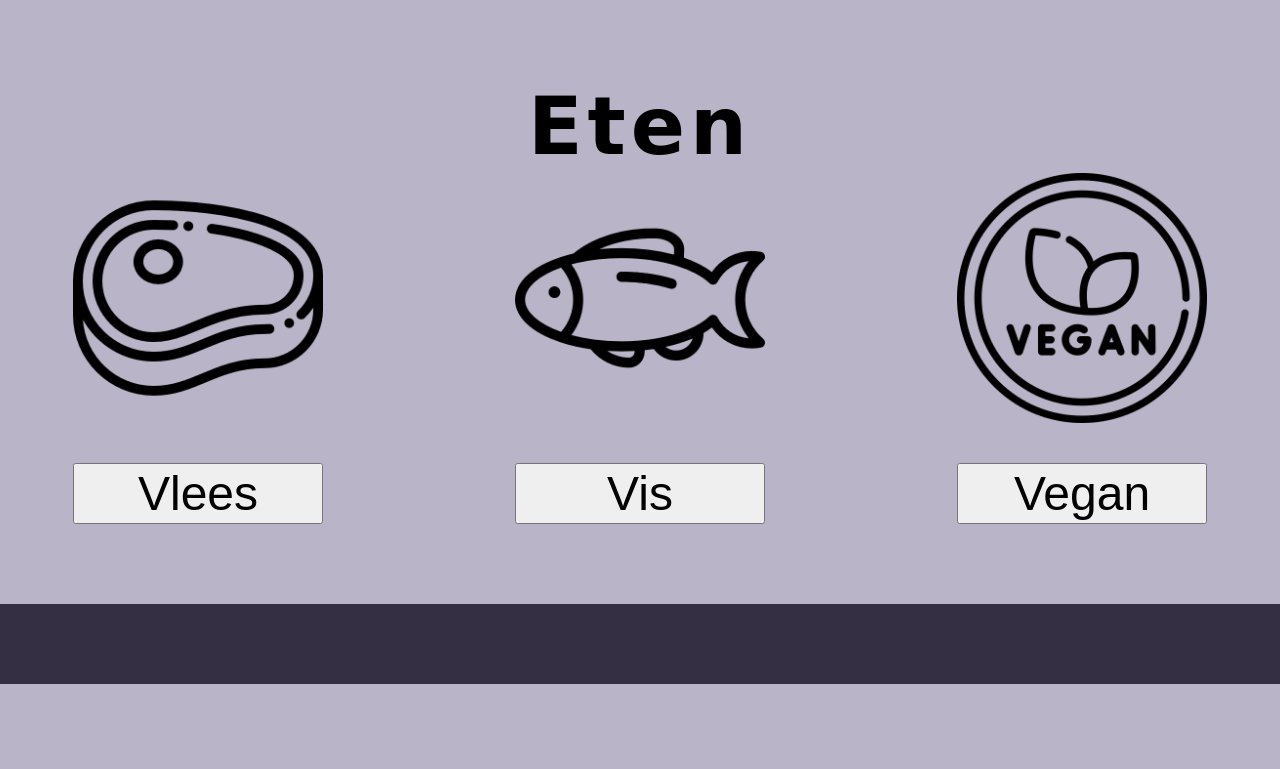
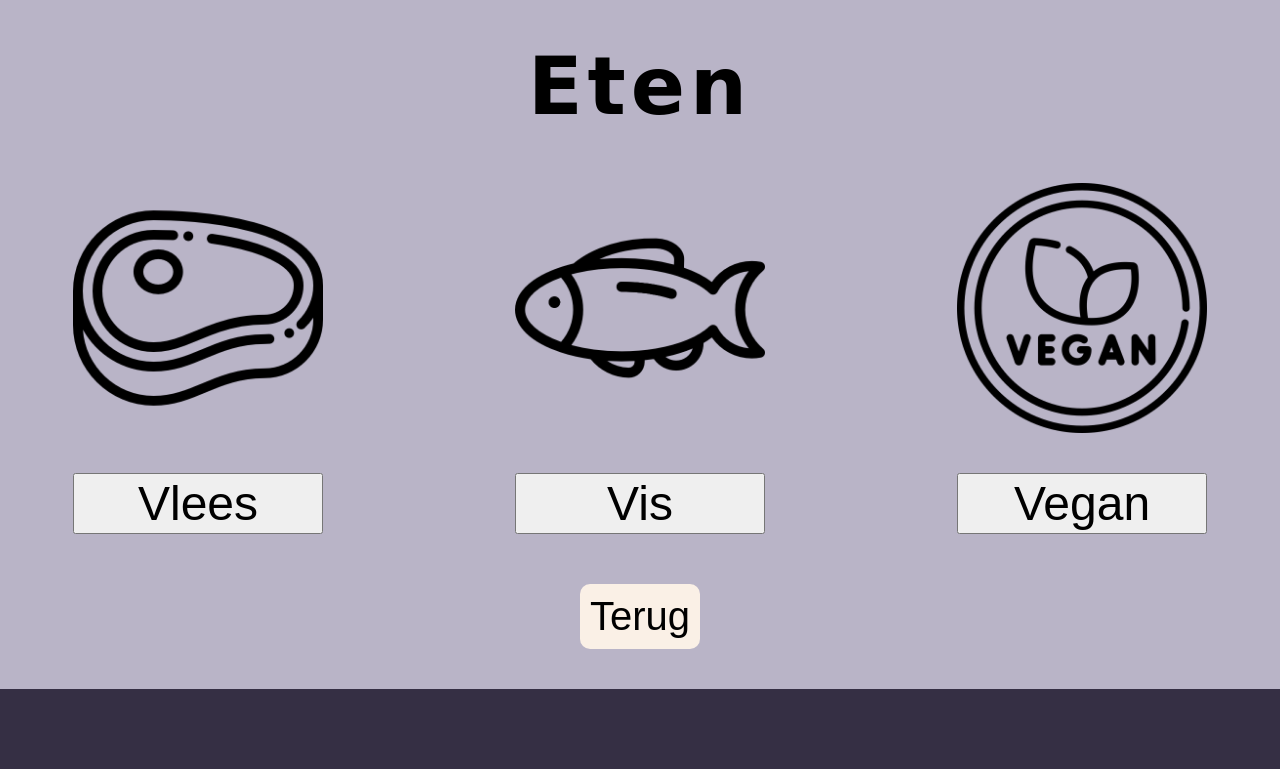
Before and after one commit to ThijsKraaijenbos/EatSimple, a PHP site: page /eten.html in a window 1280 px wide. Shown: the part 112-881 px from the top of the page. Before the commit the page ends 796 px from the top, so only its background shows below. Run offline with PHP 8.4, Linux system fonts and the light colour scheme.

Commit message:
Back button

```diff
--- a/css/index.css
+++ b/css/index.css
@@ -9,13 +9,31 @@ body {
 
 header {
     background-color: #352F44;
-    height:auto;
+    height: auto;
+}
+
+#general-back-button {
+    background-color: #FAF0E6;
+    color: #000000;
+    text-decoration: none;
+    padding: 10px;
+    border-radius: 10px;
+    font-size: 2.5rem;
+    transition: 300ms ease-in-out;
+
+
+}
+
+#general-back-button:hover {
+    background-color: #d2d2d2;
+    filter: drop-shadow(-2px 5px 1px black);
 }
 
 footer {
     background-color: #352F44;
     height: 10vh;
 }
+
 
 /* index.html start hier */
 .index_header {
@@ -28,8 +46,9 @@ footer {
     justify-content: center;
     flex-direction: column;
     align-items: center;
-    gap: 10vh;
+    gap: 20px;
 }
+
 
 .home_page_img {
     height: 20vh;
@@ -54,10 +73,17 @@ footer {
 .types_main {
     display: flex;
     justify-content: center;
-    flex-direction: row;
+    flex-direction: column;
     align-items: center;
     gap: 10vh;
     min-height: 75vh;
+}
+
+.food-drinks {
+    display: flex;
+    justify-content: center;
+    align-items: center;
+    gap: 10vh;
 }
 
 .types_main img {
@@ -68,39 +94,46 @@ footer {
 
 
 /* Eten.html start hier met editen */
-#eten-logo{
-    width:250px;
-    height:auto;
-    padding:1vh 2vw;
+#eten-logo {
+    width: 250px;
+    height: auto;
+    padding: 1vh 2vw;
 }
-#eten-main h1{
+
+#eten-main h1 {
     font-family: "Vujahday Script", cursive;
     letter-spacing: 5px;
     font-size: 5rem;
-    margin:0;
+    margin: 0;
 }
-#eten-main{
-    display:flex;
+
+#eten-main {
+    display: flex;
     flex-direction: column;
     align-items: center;
-    padding: 10vh 0vw;
+    padding: 5vh 0;
+    gap: 50px;
 }
-#container-eten{
-    display:grid;
+
+#container-eten {
+    display: grid;
     grid-template-columns: 1fr 1fr 1fr;
-    gap:15vw;
+    gap: 15vw;
 }
-article{
-    display:flex;
+
+article {
+    display: flex;
     flex-direction: column;
     align-items: center;
-    gap:5vh;
+    gap: 5vh;
 }
-article img{
-    width:250px;
-    height:auto;
+
+article img {
+    width: 250px;
+    height: auto;
 }
-article button{
+
+article button {
     font-size: 3rem;
-    width:100%;
+    width: 100%;
 }
--- a/eten.html
+++ b/eten.html
@@ -29,6 +29,7 @@
             <button>Vegan</button>
         </article>
     </div>
+        <a href="types.html" id="general-back-button"> Terug </a>
 </main>
 <footer>
 </footer>
--- a/types.html
+++ b/types.html
@@ -15,6 +15,7 @@
 </header>
 
 <main class="types_main">
+    <div class="food-drinks">
         <div>
             <a href="eten.html">
                 <img src="img/food_img/food.png" alt="">
@@ -25,8 +26,9 @@
                 <img src="img/food_img/drinks.png" alt="">
             </a>
         </div>
+    </div>
     <div>
-        <a href="index.html"> Terug </a>
+        <a href="index.html" id="general-back-button"> Terug </a>
     </div>
 </main>
 
```
Lines whose indentation alone changed are shown as unchanged.
